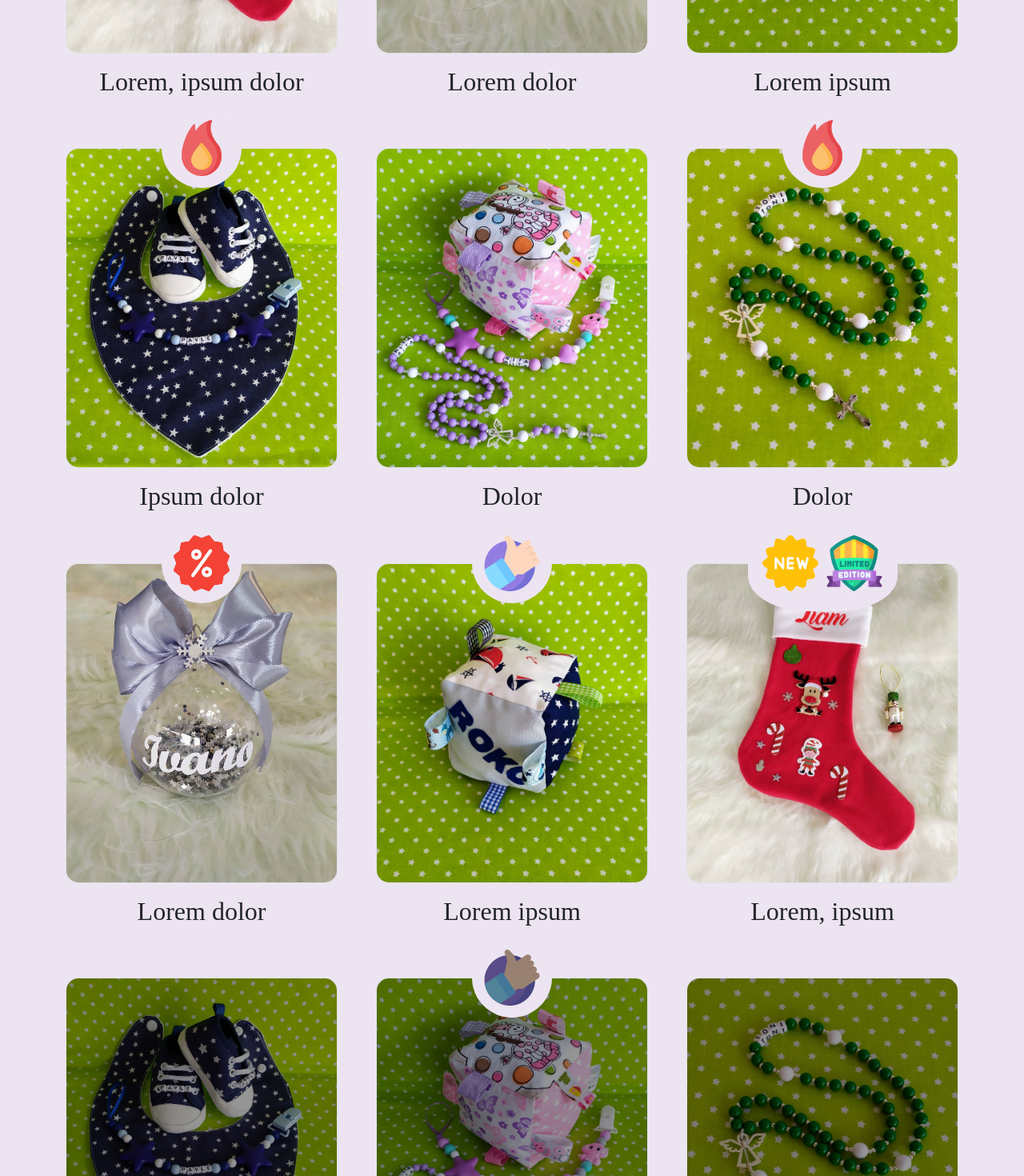
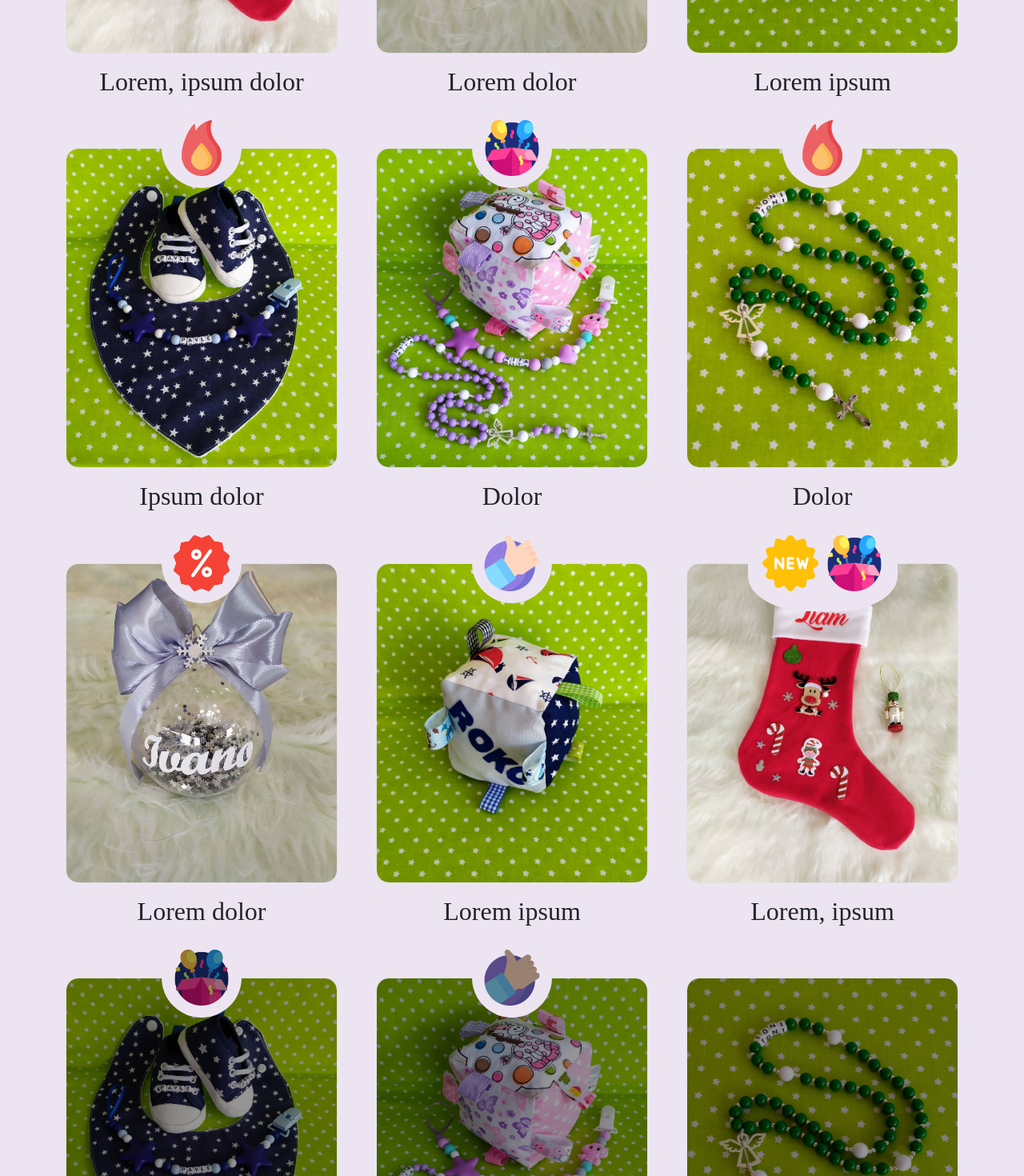
Before and after one commit to AntonioSertic23/Svastaonica-Za-Bebe, a Vue app: page /gallery in a window 1280 px wide. Shown: the part 1000-2470 px from the top of the page at 80% size. Built offline with nearby package versions, Linux system fonts and the light colour scheme; a web font is replaced by a local one.

Commit message:
Galerija dorađena

```diff
--- a/src/views/GalleryView.vue
+++ b/src/views/GalleryView.vue
@@ -23,7 +23,6 @@ import PageTitle from "../components/ui/PageTitle.vue";
           <a class="mx-2 category-link" href="">U trendu</a>
           <a class="mx-2 category-link" href="">Novo u ponudi</a>
           <a class="mx-2 category-link" href="">Akcija</a>
-          <a class="mx-2 category-link" href="">Ograničeno izdanje</a>
           <a class="mx-2 category-link" href="">Paketi</a>
         </div>
       </div>
@@ -67,6 +66,10 @@ import PageTitle from "../components/ui/PageTitle.vue";
             </div>
 
             <div class="col">
+              <div class="image-div">
+                <div class="image-div-background"></div>
+                <img src="../assets/img/gift-box.png" alt="" />
+              </div>
               <div class="border product-image-div">
                 <img src="../assets/img/products/3.jpg" alt="" />
               </div>
@@ -119,7 +122,7 @@ import PageTitle from "../components/ui/PageTitle.vue";
                 />
                 <img
                   style="margin-right: 28%"
-                  src="../assets/img/limited-edition.png"
+                  src="../assets/img/gift-box.png"
                   alt=""
                 />
               </div>
@@ -130,6 +133,14 @@ import PageTitle from "../components/ui/PageTitle.vue";
             </div>
 
             <div class="col">
+              <div class="image-div">
+                <div class="image-div-background" style="z-index: 1"></div>
+                <img
+                  src="../assets/img/gift-box.png"
+                  style="z-index: 1; filter: brightness(60%)"
+                  alt=""
+                />
+              </div>
               <div class="border">
                 <div class="soldout-div showhim">
                   <img
@@ -253,6 +264,7 @@ import PageTitle from "../components/ui/PageTitle.vue";
   height: 400px;
   border-radius: 15px;
   cursor: pointer;
+  overflow: hidden;
 }
 
 .section-cards .image-div img {
@@ -264,6 +276,7 @@ import PageTitle from "../components/ui/PageTitle.vue";
   margin-left: auto;
   left: 0;
   right: 0;
+  z-index: 2;
 }
 .image-div {
   position: relative;
@@ -391,5 +404,13 @@ import PageTitle from "../components/ui/PageTitle.vue";
   right: 0;
   border-radius: 50%;
   margin-top: -50px;
+  z-index: 1;
+}
+
+img {
+  transition: transform 0.5s;
+}
+img:hover {
+  transform: scale(1.2);
 }
 </style>
```
